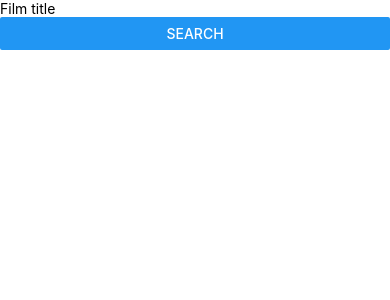
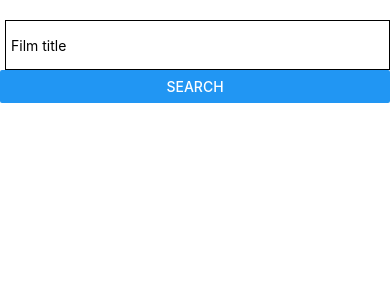
Before and after one commit to karim-lmchi/moviesApp_reactNatvie, a React Native app: screen / in a window 390 px wide. Shown: the top 300 px of the page. Built offline with nearby package versions, Linux system fonts and the light colour scheme.

Commit message:
Add style for TextInput component

```diff
--- a/Components/Search.js
+++ b/Components/Search.js
@@ -3,9 +3,21 @@ import { View, Button, TextInput } from 'react-native';
 
 export default function Search() {
         return(
-            <View>
-                <TextInput placeholder="Film title"/>
-                <Button title="Search" onPress={() => {}}/>
+            <View style={{ marginTop: 20 }}>
+                <TextInput placeholder="Film title"
+                            style={ styles.textinput }/>
+                <Button title="Search" onPress={() => {}}
+                        style={{ height: 50 }}/>
             </View>
         )
 }
+
+const styles = {
+    textinput: {
+        marginLeft: 5,
+        height: 50,
+        borderColor: '#000000',
+        borderWidth: 1,
+        paddingLeft: 5,
+    }
+}
```
